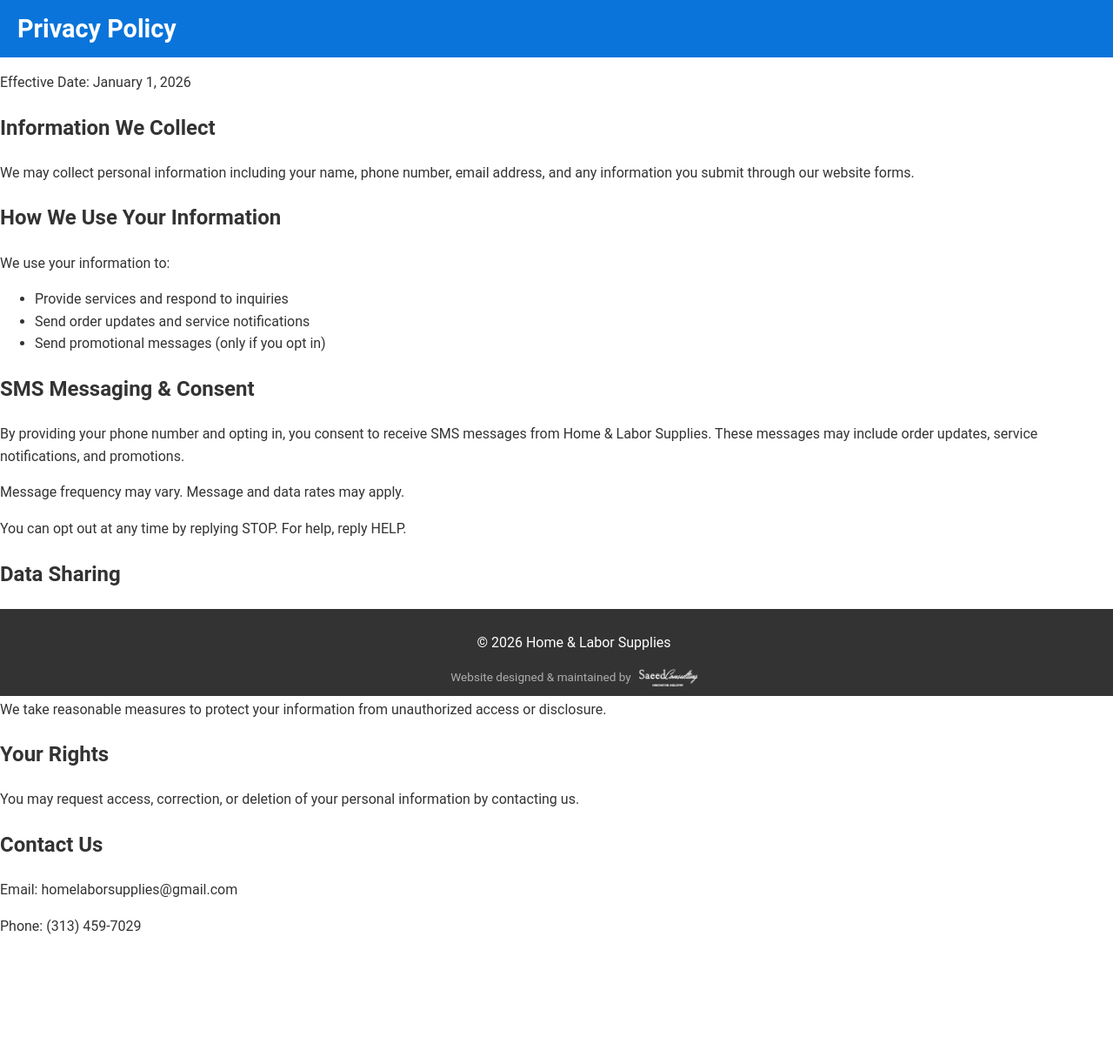
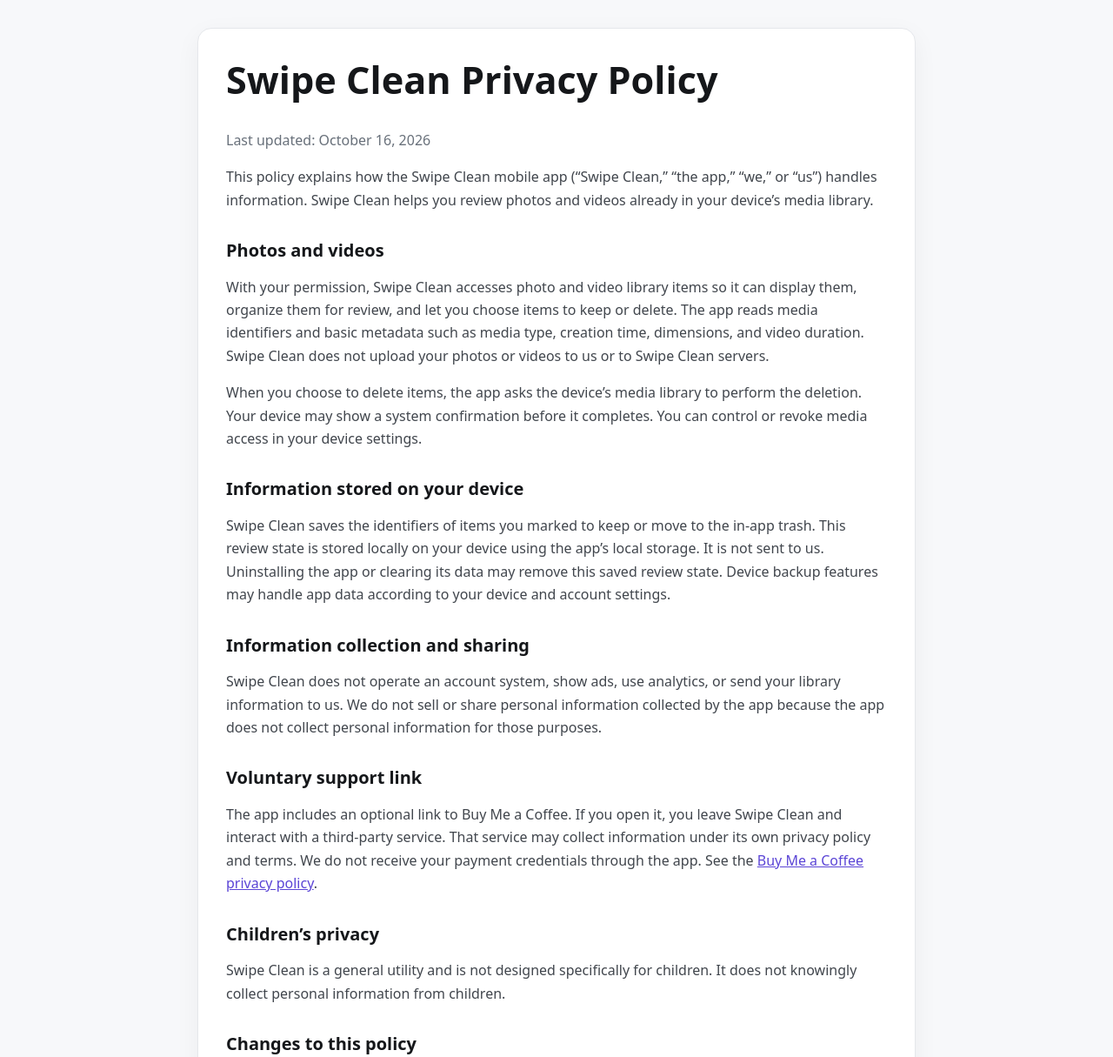
Before and after one commit to esaeed1/home, a website: page privacy.html in a window 1280 px wide. Shown: the top 1215 px of the page at 87% size. Before the commit the page ends 1093 px from the top, so only its background shows below. Drawn offline with Linux system fonts and the light colour scheme.

Commit message:
Update privacy.html

```diff
--- a/privacy.html
+++ b/privacy.html
@@ -1,63 +1,51 @@
-<!DOCTYPE html>
+<!doctype html>
 <html lang="en">
 <head>
-    <meta charset="UTF-8">
-    <meta name="viewport" content="width=device-width, initial-scale=1.0">
-    <title>Privacy Policy - Home & Labor Supplies</title>
-    <link rel="stylesheet" href="css/style1.css">
+  <meta charset="utf-8">
+  <meta name="viewport" content="width=device-width, initial-scale=1">
+  <meta name="description" content="Privacy policy for the Swipe Clean mobile app.">
+  <title>Swipe Clean Privacy Policy</title>
+  <style>
+    :root { color-scheme: light; font-family: system-ui, -apple-system, BlinkMacSystemFont, "Segoe UI", sans-serif; color: #202124; background: #f7f8fa; }
+    body { margin: 0; padding: 32px 16px; line-height: 1.65; }
+    main { max-width: 760px; margin: 0 auto; padding: 32px; background: #fff; border: 1px solid #e5e7eb; border-radius: 16px; box-shadow: 0 8px 28px #1018280d; }
+    h1, h2 { line-height: 1.25; color: #15171a; }
+    h1 { margin-top: 0; font-size: clamp(2rem, 6vw, 2.7rem); }
+    h2 { margin-top: 2rem; font-size: 1.25rem; }
+    p, li { color: #41464d; }
+    a { color: #5b45d6; }
+    .updated { color: #68707a; }
+    @media (max-width: 520px) { body { padding: 12px; } main { padding: 22px 18px; border-radius: 12px; } }
+  </style>
 </head>
 <body>
+  <main>
+    <h1>Swipe Clean Privacy Policy</h1>
+    <p class="updated">Last updated: October 16, 2026</p>
 
-<header>
-    <h1>Privacy Policy</h1>
-</header>
+    <p>This policy explains how the Swipe Clean mobile app (“Swipe Clean,” “the app,” “we,” or “us”) handles information. Swipe Clean helps you review photos and videos already in your device’s media library.</p>
 
-<main>
-    <section>
-        <p>Effective Date: January 1, 2026</p>
+    <h2>Photos and videos</h2>
+    <p>With your permission, Swipe Clean accesses photo and video library items so it can display them, organize them for review, and let you choose items to keep or delete. The app reads media identifiers and basic metadata such as media type, creation time, dimensions, and video duration. Swipe Clean does not upload your photos or videos to us or to Swipe Clean servers.</p>
+    <p>When you choose to delete items, the app asks the device’s media library to perform the deletion. Your device may show a system confirmation before it completes. You can control or revoke media access in your device settings.</p>
 
-        <h2>Information We Collect</h2>
-        <p>We may collect personal information including your name, phone number, email address, and any information you submit through our website forms.</p>
+    <h2>Information stored on your device</h2>
+    <p>Swipe Clean saves the identifiers of items you marked to keep or move to the in-app trash. This review state is stored locally on your device using the app’s local storage. It is not sent to us. Uninstalling the app or clearing its data may remove this saved review state. Device backup features may handle app data according to your device and account settings.</p>
 
-        <h2>How We Use Your Information</h2>
-        <p>We use your information to:</p>
-        <ul>
-            <li>Provide services and respond to inquiries</li>
-            <li>Send order updates and service notifications</li>
-            <li>Send promotional messages (only if you opt in)</li>
-        </ul>
+    <h2>Information collection and sharing</h2>
+    <p>Swipe Clean does not operate an account system, show ads, use analytics, or send your library information to us. We do not sell or share personal information collected by the app because the app does not collect personal information for those purposes.</p>
 
-        <h2>SMS Messaging & Consent</h2>
-        <p>By providing your phone number and opting in, you consent to receive SMS messages from Home & Labor Supplies. These messages may include order updates, service notifications, and promotions.</p>
+    <h2>Voluntary support link</h2>
+    <p>The app includes an optional link to Buy Me a Coffee. If you open it, you leave Swipe Clean and interact with a third-party service. That service may collect information under its own privacy policy and terms. We do not receive your payment credentials through the app. See the <a href="https://buymeacoffee.com/privacy-policy" rel="noopener noreferrer">Buy Me a Coffee privacy policy</a>.</p>
 
-        <p>Message frequency may vary. Message and data rates may apply.</p>
+    <h2>Children’s privacy</h2>
+    <p>Swipe Clean is a general utility and is not designed specifically for children. It does not knowingly collect personal information from children.</p>
 
-        <p>You can opt out at any time by replying STOP. For help, reply HELP.</p>
+    <h2>Changes to this policy</h2>
+    <p>If our data practices change, we will update this page and revise the date above. Please review this page from time to time.</p>
 
-        <h2>Data Sharing</h2>
-        <p>We do not sell or rent your personal information. We may share information with service providers (such as messaging platforms) only as necessary to operate our business.</p>
-
-        <h2>Data Security</h2>
-        <p>We take reasonable measures to protect your information from unauthorized access or disclosure.</p>
-
-        <h2>Your Rights</h2>
-        <p>You may request access, correction, or deletion of your personal information by contacting us.</p>
-
-        <h2>Contact Us</h2>
-        <p>Email: homelaborsupplies@gmail.com</p>
-        <p>Phone: (313) 459-7029</p>
-    </section>
-</main>
-
-<footer>
-    <p>&copy; 2026 Home & Labor Supplies</p>
-    <div class="saeed-credit">
-        <span>Website designed &amp; maintained by</span>
-        <a href="https://www.saeedconsulting.co/" target="_blank" rel="noopener noreferrer">
-            <img src="logo/saeed-consulting-white.png" alt="Saeed Consulting" class="saeed-credit-logo">
-        </a>
-    </div>
-</footer>
-
+    <h2>Contact</h2>
+    <p>For privacy questions or support, email <a href="mailto:contact@saeedconsulting.co">contact@saeedconsulting.co</a> or visit <a href="https://buymeacoffee.com/saeedconsulting" rel="noopener noreferrer">Saeed Consulting on Buy Me a Coffee</a>.</p>
+  </main>
 </body>
 </html>
```
